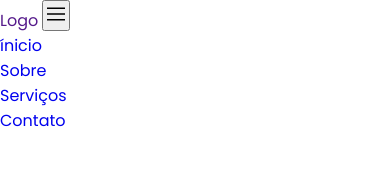
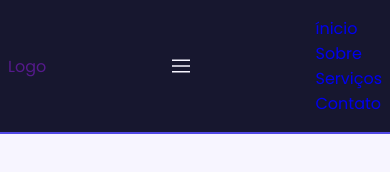
Before and after one commit to biellucass/intro-dom, a plain HTML site: page index.html in a window 390 px wide. Drawn offline with Linux system fonts and the light colour scheme.

Commit message:
feat: Adiciona estilização padrão utilizando o root e media query.

```diff
--- a/style.css
+++ b/style.css
@@ -1,3 +1,13 @@
+:root {
+    --font-family: "Poppins", sans-serif;
+
+    --color-dark: #17172f;
+    --color-blue: #5148e5;
+    --color-pink: #f06aa8;
+    --color-lime: #d4f36a;
+    --color-creme: #f7f5ff;
+}
+
 * {
     margin: 0;
     padding: 0;
@@ -8,5 +18,54 @@
 }
 
 body{
-    font-family: "Poppins", sans-serif;
+    font-family: var(--font-family);
+    background-color: var(--color-creme);
 }
+
+header{
+    width: 100%;
+    background-color: var(--color-dark);
+    padding: 1rem 0.5rem;
+    border-bottom: 0.125rem solid var(--color-blue);
+}
+
+nav {
+    max-width: 75rem;
+    margin: 0 auto;
+
+    display: flex;
+    align-items: center;
+    justify-content: space-between;
+}
+
+.logo{
+    font-size: 1.5rem;
+    font-weight: 700;
+    color: #f06aa8;
+}
+
+nav button{
+    background-color: transparent;
+    display: flex;
+    align-items: center;
+    justify-content: center;
+
+    border: none;
+    color: var(--color-creme);
+
+    cursor: pointer;
+}
+
+.menu{
+    display: none;
+}
+
+@media screen and (min-width: 48rem){
+    .menu{
+        display: block;
+    }
+
+    nav button{
+        display: none;
+    }
+}
```
